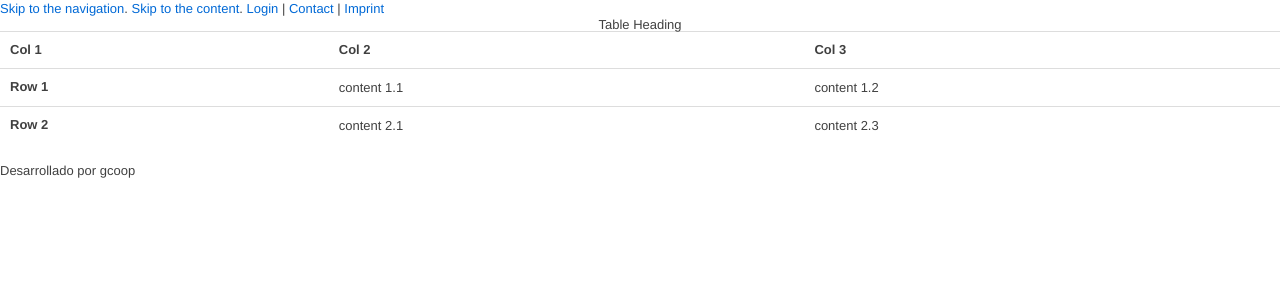
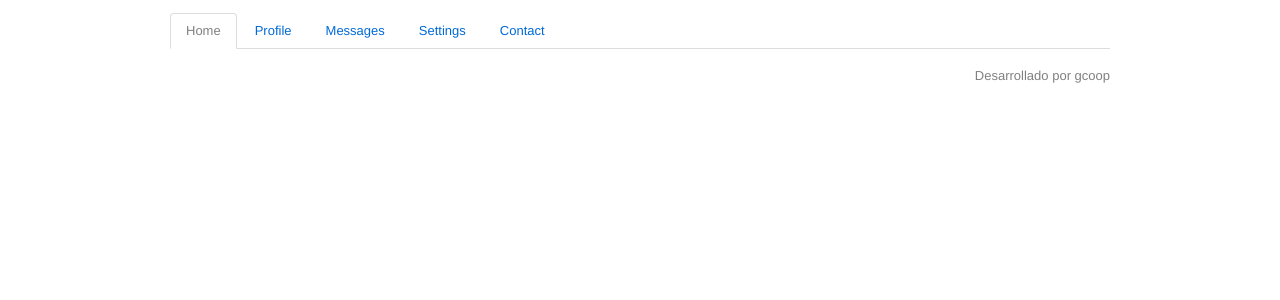
Before and after one commit to gcoop-libre/flaskpastillas, a Flask app: page / in a window 1280 px wide. Shown: the top 300 px of the page. Run offline with Flask 2, Linux system fonts and the light colour scheme.

Commit message:
Agregando una barra principal.

```diff
--- /dev/null
+++ b/static/custom.css
@@ -0,0 +1,8 @@
+div#footer {
+    color: gray;
+    text-align: right;
+}
+
+div.container {
+    margin-top: 1em;
+}
--- a/templates/base.html
+++ b/templates/base.html
@@ -4,59 +4,34 @@
     <title>Test site</title>
     <link rel="stylesheet" href="/static/yaml/core/base.css" type="text/css"/>
     <link href="/static/bootstrap.min.css" rel="stylesheet" type="text/css" >
+    <link href="/static/custom.css" rel="stylesheet" type="text/css" >
 </head>
 
 <body>
 
-  <div class="page_margins">
 
-    <div id="border-top">
-      <div id="edge-tl"></div>
-      <div id="edge-tr"></div>
-    </div>
-    <div class="page">
+<div class='container'>
 
-      <div id="topnav">
-        <!-- start: skip link navigation -->
-        <a class="skip" title="skip link" href="#navigation">Skip to the navigation</a><span class="hideme">.</span>
-        <a class="skip" title="skip link" href="#content">Skip to the content</a><span class="hideme">.</span>
-        <!-- end: skip link navigation --><a href="#">Login</a> | <a href="#">Contact</a> | <a href="#">Imprint</a>
-      </div>
+{% block menu %}
+    <ul class="tabs">
+    <li class="active"><a href="#">Home</a></li>
+    <li><a href="#">Profile</a></li>
+    <li><a href="#">Messages</a></li>
+    <li><a href="#">Settings</a></li>
+    <li><a href="#">Contact</a></li>
+    </ul>
+{% endblock %}
 
-      <div id="main">
-
+<div class='row'>
         <h2>{% block content_title %}{% endblock %}</h2>
         {% block content %}{% endblock %}
+</div>
 
-        <table class="full">
-          <caption>Table Heading</caption>
-          <tbody>
-            <tr>
-              <th>Col 1</th>
-              <th>Col 2</th>
-              <th>Col 3</th>
-            </tr>
-            <tr>
-              <th>Row 1</th>
-              <td>content 1.1</td>
-              <td>content 1.2</td>
-            </tr>
-            <tr>
-              <th>Row 2 </th>
-              <td>content 2.1</td>
-              <td>content 2.3</td>
-            </tr>
-          </tbody>
-        </table>
-      </div>
+<div class='row'>
+    <div id="footer">Desarrollado por gcoop</div>
+</div>
 
-      <div id="footer">Desarrollado por gcoop</div>
-    </div>
-    <div id="border-bottom">
-      <div id="edge-bl"></div>
-      <div id="edge-br"></div>
-    </div>
-  </div>
+</div> <!-- cierra container -->
 </body>
 
 
```
